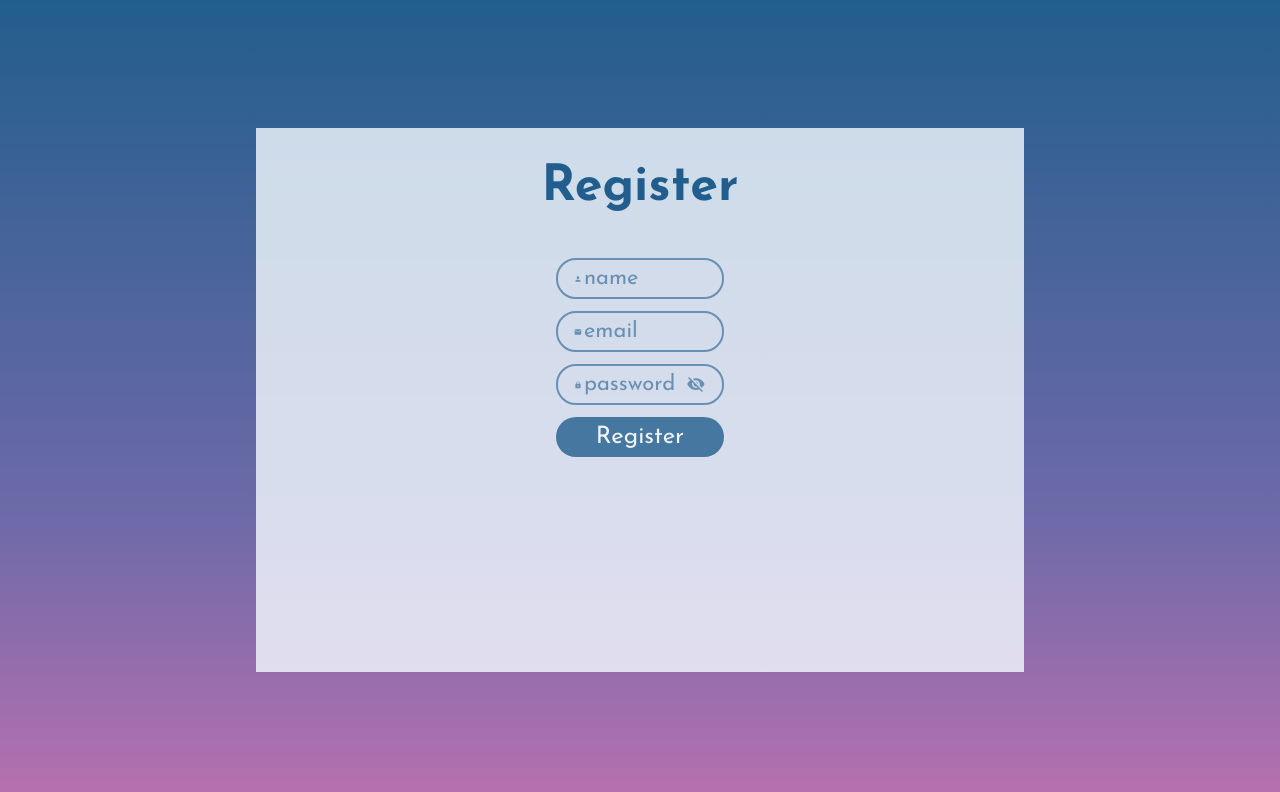
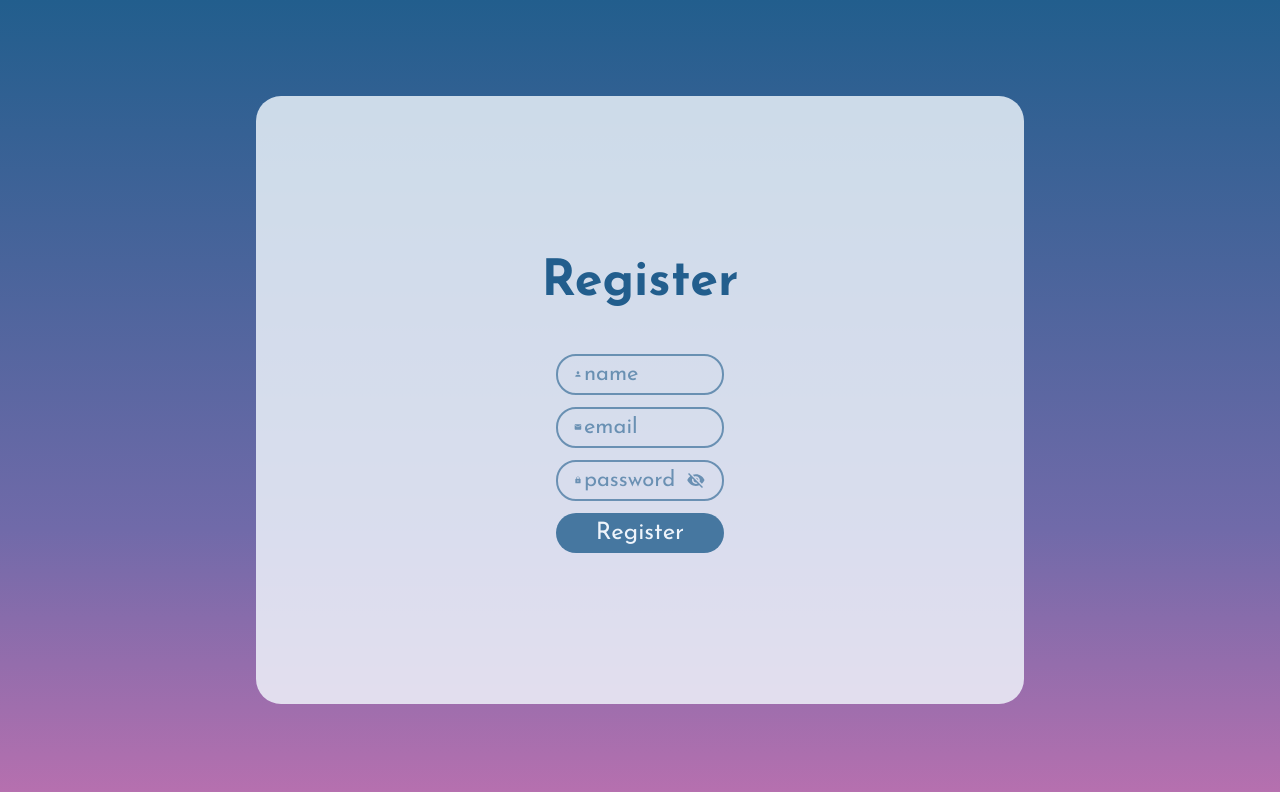
Before and after one commit to Aldrie/PostIt, a React (Create React App) app in the folder postit-frontend/: page /auth/register in a window 1280 px wide. Shown: the top 792 px of the page. Built offline with nearby package versions, Linux system fonts and the light colour scheme.

Commit message:
(frontend): Adds new features

```diff
--- a/postit-frontend/jsconfig.json
+++ b/postit-frontend/jsconfig.json
@@ -3,7 +3,7 @@
     "module": "commonjs",
     "target": "es6",
     "jsx": "preserve",
-    "checkJs": true,
+    "checkJs": false,
     "baseUrl": "./src"
   },
   "exclude": ["node_modules", "**/node_modules/*"]
--- a/postit-frontend/src/App.js
+++ b/postit-frontend/src/App.js
@@ -4,6 +4,7 @@ import { ThemeProvider } from 'styled-components';
 import Routes from 'routes';
 
 import lightTheme from 'styles/themes/light';
+// import darkTheme from 'styles/themes/dark';
 
 function App() {
   return (
--- a/postit-frontend/src/pages/Auth/styles.js
+++ b/postit-frontend/src/pages/Auth/styles.js
@@ -12,10 +12,10 @@ export const Container = styled.div`
 	align-items: center;
 	background: linear-gradient(180deg, rgba(34,94,141,1) 0%, rgba(112,106,169,1) 66%, rgba(184,112,175,1) 100%);
 
-	padding: 16vh 20vw;
+	padding: 12vh 20vw;
 
 	@media ${({ theme }) => theme.media.md} {
-		padding: 16vh 10vw;
+		padding: 24vh 10vw;
 	}
 `;
 
@@ -23,4 +23,9 @@ export const Box = styled.div`
 	background: ${({ theme }) => hexToRgba(theme.text.primary, .8)};
 	width: 100%;
 	flex: 1;
+	display: flex;
+	flex-direction: column;
+	justify-content: center;
+	align-items: center;
+	border-radius: 25px;
 `;
--- /dev/null
+++ b/postit-frontend/src/pages/Presentation/index.js
@@ -0,0 +1,29 @@
+import React from 'react';
+import { withRouter } from 'react-router-dom';
+
+import Button from 'components/Button';
+import AuthPage from '../Auth';
+
+import {
+	Container,
+} from './styles';
+import { H1 } from 'components/Text';
+
+const PresentationPage = ({ history }) => {
+
+	const handleRoute = (path) => {
+		history.push(path);
+	};
+
+	return(
+		<AuthPage>
+			<Container>
+				<H1>PostIt!</H1>
+				<Button color="primary" onClick={() => handleRoute('/auth/login')}>Login</Button>
+				<Button color="secondary" onClick={() => handleRoute('/auth/register')}>Register</Button>
+			</Container>
+		</AuthPage>
+	);
+};
+
+export default withRouter(PresentationPage);
--- /dev/null
+++ b/postit-frontend/src/pages/Presentation/styles.js
@@ -0,0 +1,14 @@
+import styled from 'styled-components';
+
+export const Container = styled.div`
+	flex: .2;
+	display: flex;
+	flex-wrap: wrap;
+	justify-content: center;
+	align-items: center;
+	width: 30%;
+
+	@media ${({ theme }) => theme.media.sm} {
+		width: 90%;
+	}
+`;
```
Also changed, not shown: postit-frontend/src/styles/themes/dark.js (added, +16 -0 lines).
